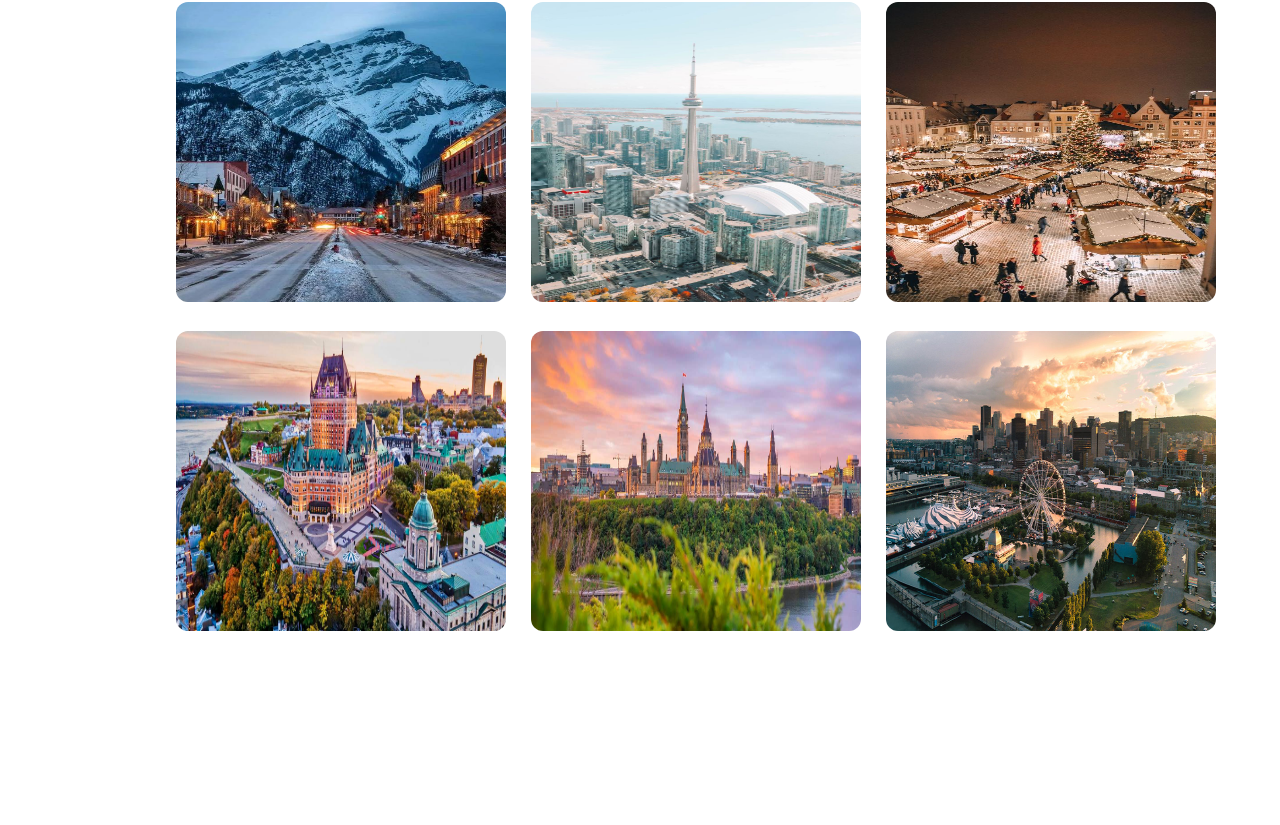
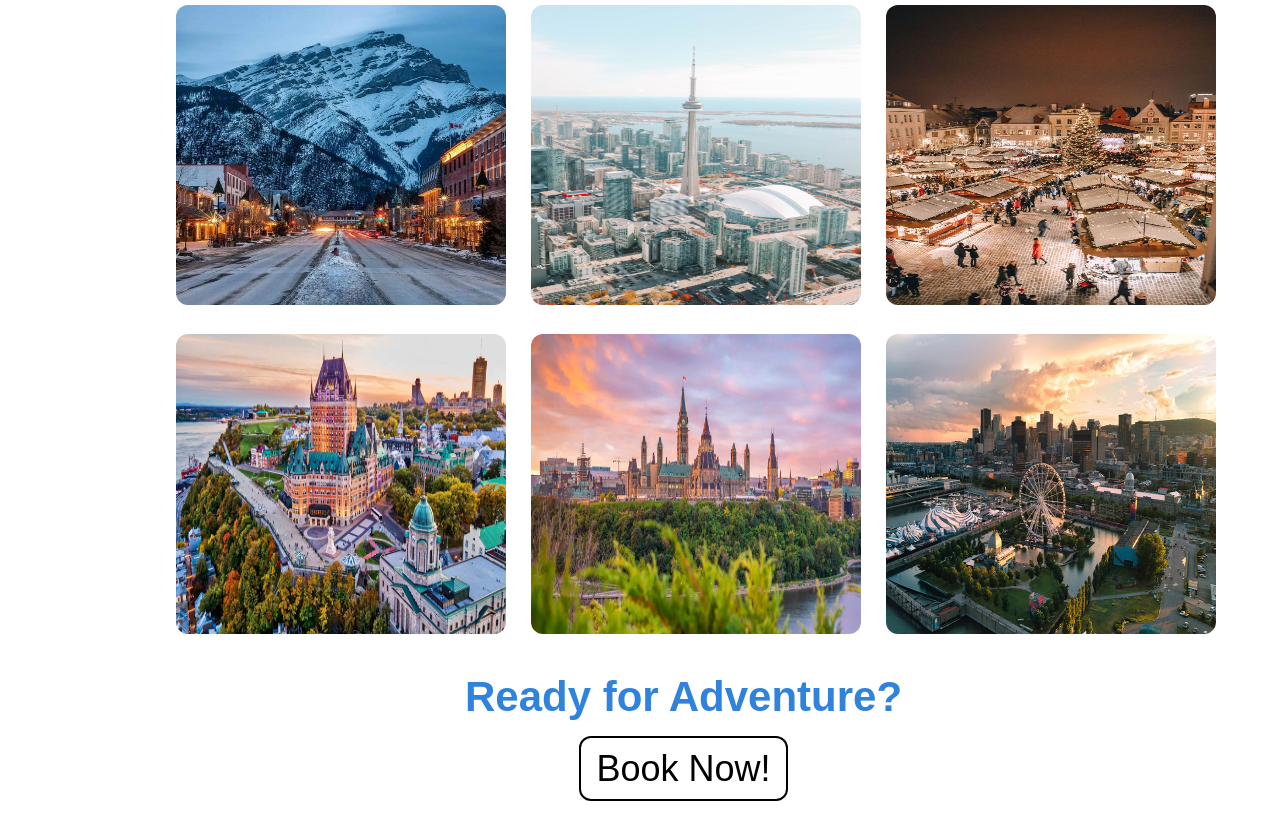
Before and after one commit to Fahmi-IT/CSI2132_Project, a React (Create React App) app: page / in a window 1280 px wide. Shown: the part 1205-2030 px from the top of the page. Before the commit the page ends 1840 px from the top, so only its background shows below. Built offline with nearby package versions, Linux system fonts and the light colour scheme.

Commit message:
small changes

```diff
--- a/src/components/pages/index.css
+++ b/src/components/pages/index.css
@@ -16,7 +16,7 @@
     align-items: center;
     top: 0;
     text-align: center;
-    margin-left: 45%;
+    margin-left: 44%;
     margin-top: 500px;
     color: white;
     font-family: "Poppins", sans-serif;
@@ -25,7 +25,7 @@
 
   .main-body {
     position: absolute;
-    margin-top: 1030px;
+    margin-top: 1033px;
     margin-left: 11.8%;
   }
 
@@ -47,3 +47,30 @@
   .row2 {
     margin-top: 25px;
   }
+
+  .signUpRedirect {
+    margin-top: 35px;
+  }
+
+  .Ready {
+    font-family: "Poppins", sans-serif;
+    font-size: 42px;
+  }
+
+  .signUp {
+    padding: 10px 15px 10px 15px;
+    border: 2px solid black;
+    background-color: white;
+    font-family: "Poppins", sans-serif;
+    border-radius: 12px;
+    font-size: 36px;
+  }
+
+  .signUp:hover {
+    background-color: green;
+  }
+
+  .button {
+    margin-top: 27px;
+    padding-bottom: 35px;
+  }
--- a/src/components/pages/index.js
+++ b/src/components/pages/index.js
@@ -27,6 +27,10 @@ const Home = () => {
           <img src={loc5} alt="idk" class="locImage"></img>
           <img src={loc6} alt="idk" class="locImage"></img>
         </div>
+        <div class="signUpRedirect">
+          <h3 class="Ready">Ready for Adventure?</h3>
+          <div class="button"><btn class="signUp">Book Now!</btn></div>
+        </div>
       </div>
     </>
   );
```
